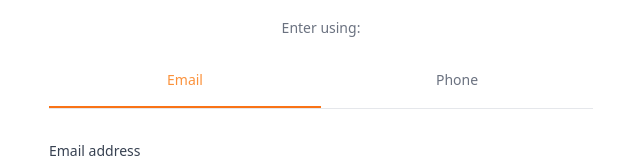
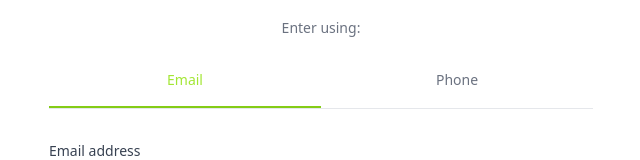
Before and after one commit to gyulsbox/Re_earth, a Next.js app: page /enter in a window 1280 px wide. Shown: the part 130-290 px from the top of the page, without its empty margins (319-959 px from the left). Built offline with nearby package versions, Linux system fonts and the light colour scheme.

Commit message:
styles: enter page tab color changed

```diff
--- a/pages/enter.tsx
+++ b/pages/enter.tsx
@@ -79,7 +79,7 @@ const Enter: NextPage = () => {
                   className={setClassName(
                     "pb-4 font-medium text-sm border-b-2",
                     method === "email"
-                      ? " border-orange-500 text-orange-400"
+                      ? " border-lime-500 text-lime-400"
                       : "border-transparent hover:text-gray-400 text-gray-500",
                   )}
                   onClick={onEmailClick}
@@ -90,7 +90,7 @@ const Enter: NextPage = () => {
                   className={setClassName(
                     "pb-4 font-medium text-sm border-b-2",
                     method === "phone"
-                      ? " border-orange-500 text-orange-400"
+                      ? " border-lime-500 text-lime-400"
                       : "border-transparent hover:text-gray-400 text-gray-500",
                   )}
                   onClick={onPhoneClick}
```
